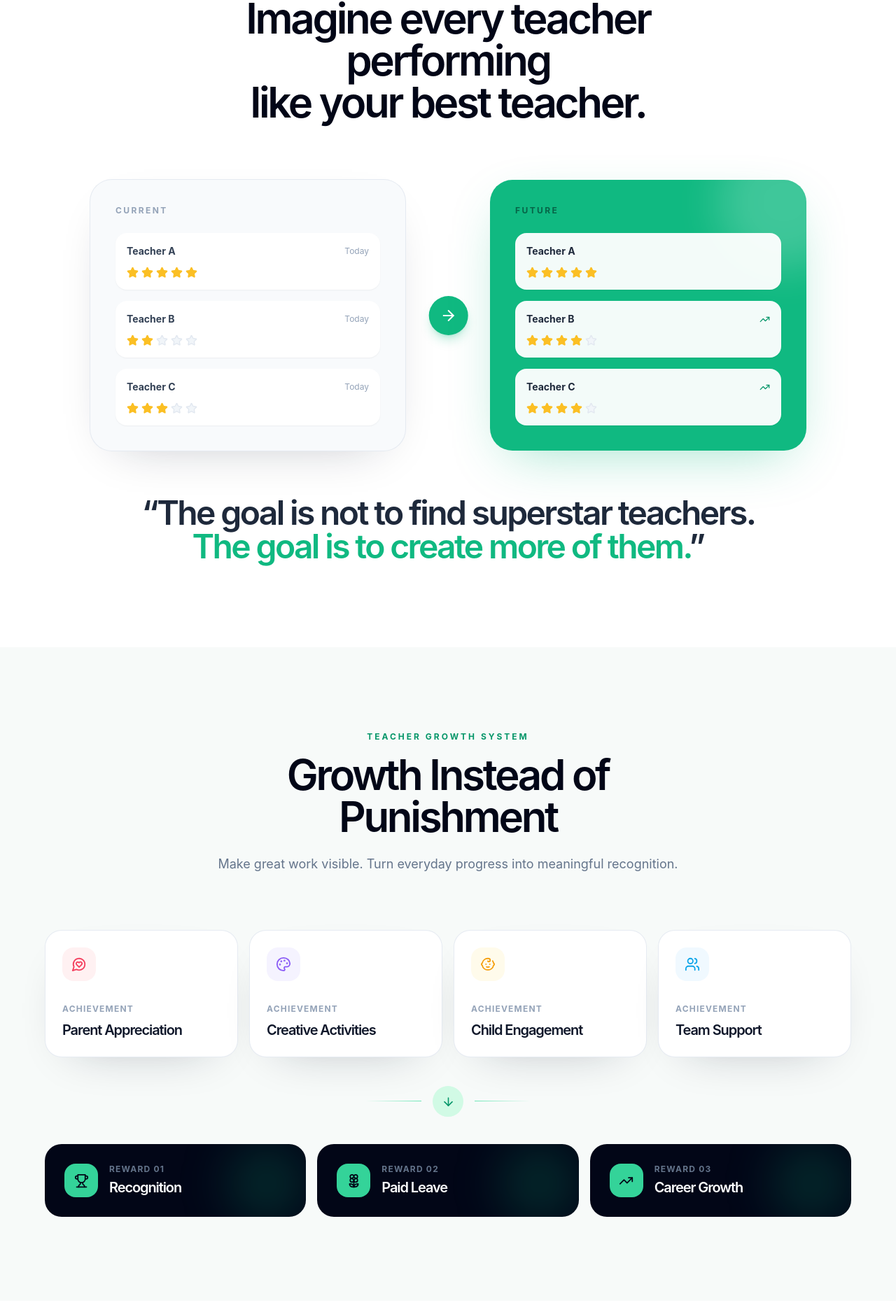
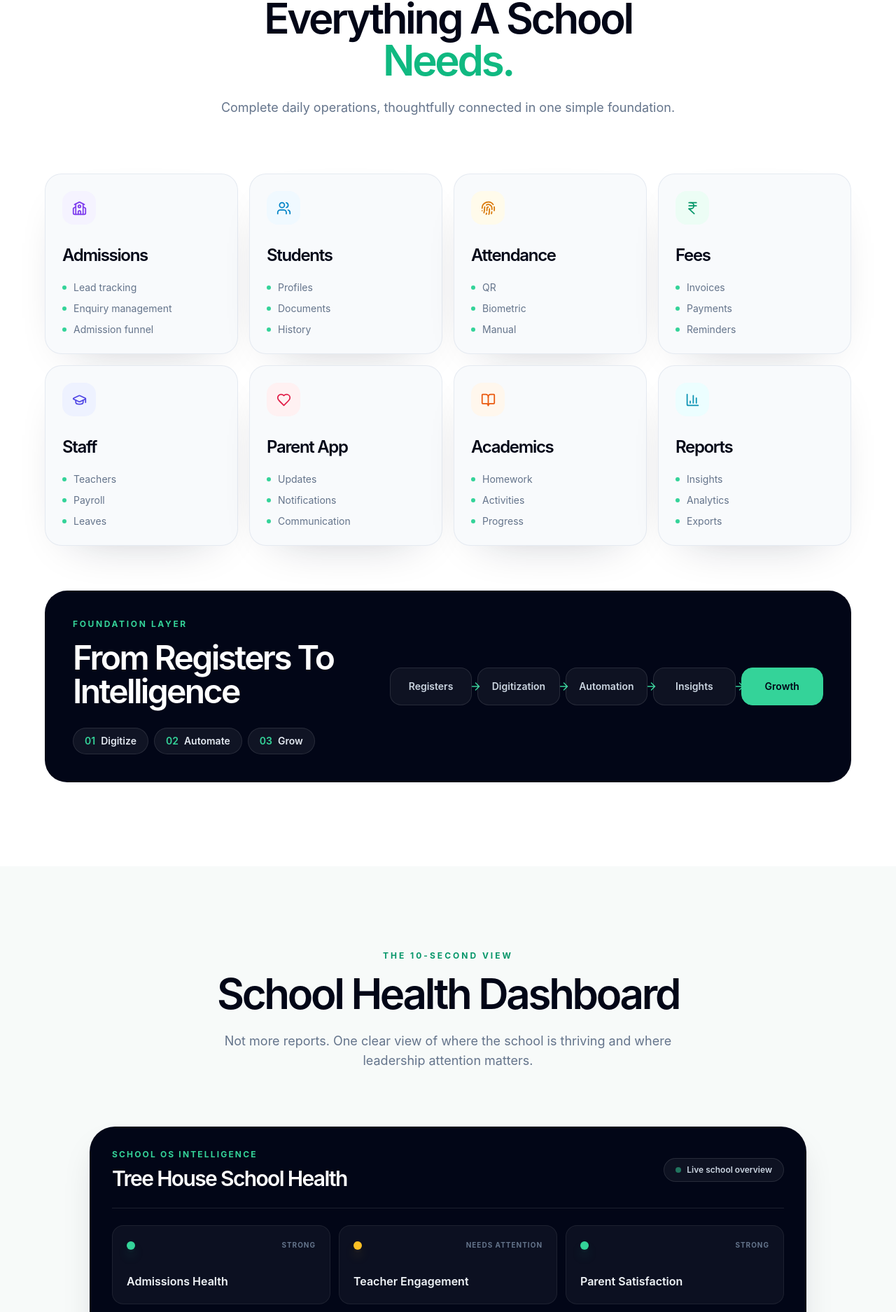
Before and after one commit to Aktiar0403/school-os, a Next.js app: page / in a window 1280 px wide. Shown: the part 3218-5093 px from the top of the page at 70% size. Built offline with nearby package versions, Linux system fonts and the light colour scheme.

Commit message:
Add school foundation and health story

```diff
--- a/app/page.tsx
+++ b/app/page.tsx
@@ -183,6 +183,28 @@ const capabilities = [
     accent: "from-emerald-500 to-teal-400",
   },
 ];
+
+const foundationModules = [
+  { title: "Admissions", items: ["Lead tracking", "Enquiry management", "Admission funnel"], icon: School, tint: "bg-violet-50 text-violet-600" },
+  { title: "Students", items: ["Profiles", "Documents", "History"], icon: Users, tint: "bg-sky-50 text-sky-600" },
+  { title: "Attendance", items: ["QR", "Biometric", "Manual"], icon: Fingerprint, tint: "bg-amber-50 text-amber-600" },
+  { title: "Fees", items: ["Invoices", "Payments", "Reminders"], icon: IndianRupee, tint: "bg-emerald-50 text-emerald-600" },
+  { title: "Staff", items: ["Teachers", "Payroll", "Leaves"], icon: GraduationCap, tint: "bg-indigo-50 text-indigo-600" },
+  { title: "Parent App", items: ["Updates", "Notifications", "Communication"], icon: Heart, tint: "bg-rose-50 text-rose-600" },
+  { title: "Academics", items: ["Homework", "Activities", "Progress"], icon: BookOpen, tint: "bg-orange-50 text-orange-600" },
+  { title: "Reports", items: ["Insights", "Analytics", "Exports"], icon: BarChart3, tint: "bg-cyan-50 text-cyan-600" },
+];
+
+const schoolHealth = [
+  { label: "Admissions Health", status: "Strong", color: "bg-emerald-400", glow: "shadow-emerald-400/40" },
+  { label: "Teacher Engagement", status: "Needs attention", color: "bg-amber-400", glow: "shadow-amber-400/40" },
+  { label: "Parent Satisfaction", status: "Strong", color: "bg-emerald-400", glow: "shadow-emerald-400/40" },
+  { label: "Student Retention", status: "Strong", color: "bg-emerald-400", glow: "shadow-emerald-400/40" },
+  { label: "Fee Collection", status: "Action needed", color: "bg-rose-500", glow: "shadow-rose-500/40" },
+  { label: "Staff Attendance", status: "Strong", color: "bg-emerald-400", glow: "shadow-emerald-400/40" },
+];
+
+const intelligenceJourney = ["Registers", "Digitization", "Automation", "Insights", "Growth"];
 
 const pathway = [
   { title: "Tree House", text: "One school", icon: School },
@@ -427,6 +449,118 @@ export default function Home() {
             </div>
           </Reveal>
         </div>
+      </section>
+
+      <section className="section-pad overflow-hidden bg-white">
+        <SectionIntro
+          eyebrow="The foundation"
+          title={
+            <>
+              Everything A School
+              <br />
+              <span className="text-emerald-500">Needs.</span>
+            </>
+          }
+          description="Complete daily operations, thoughtfully connected in one simple foundation."
+        />
+        <div className="mx-auto grid max-w-6xl gap-4 sm:grid-cols-2 lg:grid-cols-4">
+          {foundationModules.map(({ title, items, icon: Icon, tint }, index) => (
+            <Reveal key={title} delay={index * 0.04}>
+              <motion.div
+                whileHover={{ y: -7 }}
+                className="soft-card h-full rounded-3xl bg-slate-50 p-6"
+              >
+                <div className={cn("flex h-12 w-12 items-center justify-center rounded-2xl", tint)}>
+                  <Icon size={21} />
+                </div>
+                <h3 className="display mt-7 text-2xl font-semibold text-slate-950">{title}</h3>
+                <div className="mt-5 space-y-2.5">
+                  {items.map((item) => (
+                    <div key={item} className="flex items-center gap-2.5 text-sm text-slate-500">
+                      <span className="h-1.5 w-1.5 rounded-full bg-emerald-400" />
+                      {item}
+                    </div>
+                  ))}
+                </div>
+              </motion.div>
+            </Reveal>
+          ))}
+        </div>
+
+        <Reveal className="mx-auto mt-16 max-w-6xl overflow-hidden rounded-[2rem] bg-slate-950 p-7 text-white md:p-10">
+          <div className="grid gap-10 lg:grid-cols-[.8fr_1.2fr] lg:items-center">
+            <div>
+              <p className="text-xs font-bold uppercase tracking-[0.22em] text-emerald-400">Foundation Layer</p>
+              <h3 className="display mt-4 text-4xl font-semibold md:text-5xl">From Registers To Intelligence</h3>
+              <div className="mt-7 flex flex-wrap gap-2">
+                {["Digitize", "Automate", "Grow"].map((item, index) => (
+                  <span key={item} className="flex items-center gap-2 rounded-full border border-white/10 bg-white/[0.06] px-4 py-2 text-sm font-semibold text-slate-200">
+                    <span className="text-emerald-400">0{index + 1}</span>
+                    {item}
+                  </span>
+                ))}
+              </div>
+            </div>
+            <div className="grid gap-2 sm:grid-cols-5">
+              {intelligenceJourney.map((item, index) => (
+                <div key={item} className="relative">
+                  <div className={cn(
+                    "rounded-2xl border p-4 text-center text-sm font-semibold",
+                    index === intelligenceJourney.length - 1
+                      ? "border-emerald-400 bg-emerald-400 text-slate-950"
+                      : "border-white/10 bg-white/[0.05] text-slate-300",
+                  )}>
+                    {item}
+                  </div>
+                  {index < intelligenceJourney.length - 1 && (
+                    <ArrowDown className="mx-auto my-2 text-emerald-400 sm:absolute sm:-right-3.5 sm:top-1/2 sm:m-0 sm:-translate-y-1/2 sm:-rotate-90" size={17} />
+                  )}
+                </div>
+              ))}
+            </div>
+          </div>
+        </Reveal>
+      </section>
+
+      <section className="section-pad bg-[#f7faf9]">
+        <SectionIntro
+          eyebrow="The 10-second view"
+          title="School Health Dashboard"
+          description="Not more reports. One clear view of where the school is thriving and where leadership attention matters."
+        />
+        <Reveal className="mx-auto max-w-5xl overflow-hidden rounded-[2.25rem] bg-slate-950 p-5 text-white shadow-2xl shadow-slate-900/15 md:p-8">
+          <div className="mb-6 flex flex-col justify-between gap-4 border-b border-white/10 pb-6 sm:flex-row sm:items-center">
+            <div>
+              <p className="text-xs font-bold uppercase tracking-[0.18em] text-emerald-400">School OS Intelligence</p>
+              <h3 className="display mt-2 text-3xl font-semibold">Tree House School Health</h3>
+            </div>
+            <div className="flex items-center gap-2 rounded-full border border-white/10 bg-white/[0.05] px-4 py-2 text-xs font-semibold text-slate-300">
+              <span className="h-2 w-2 animate-pulse rounded-full bg-emerald-400" />
+              Live school overview
+            </div>
+          </div>
+          <div className="grid gap-3 sm:grid-cols-2 lg:grid-cols-3">
+            {schoolHealth.map(({ label, status, color, glow }) => (
+              <motion.div
+                key={label}
+                whileHover={{ y: -4 }}
+                className="rounded-2xl border border-white/[0.07] bg-white/[0.045] p-5"
+              >
+                <div className="flex items-center justify-between gap-3">
+                  <span className={cn("h-3 w-3 shrink-0 rounded-full shadow-lg", color, glow)} />
+                  <span className="text-[10px] font-bold uppercase tracking-widest text-slate-500">{status}</span>
+                </div>
+                <p className="mt-8 text-base font-semibold text-slate-100">{label}</p>
+              </motion.div>
+            ))}
+          </div>
+        </Reveal>
+        <Reveal className="mx-auto mt-10 max-w-4xl text-center">
+          <p className="display text-3xl font-semibold leading-tight text-slate-900 md:text-5xl">
+            “If you could see the health of your entire school
+            <span className="text-emerald-500"> in 10 seconds.</span>”
+          </p>
+        </Reveal>
       </section>
 
       <section className="section-pad overflow-hidden bg-white">
@@ -718,10 +852,10 @@ export default function Home() {
             <>
               One powerful system.
               <br />
-              <span className="text-emerald-500">A model for everyone.</span>
+              <span className="text-emerald-500">Different ways to participate.</span>
             </>
           }
-          description="Every school deserves access to better tools. Choose the model that fits today, and grow without changing the foundation."
+          description="Every school deserves access to better tools. Start with the shared platform or shape a white-label experience around your school."
         />
         <div className="mx-auto grid max-w-5xl gap-6 md:grid-cols-2">
           <Reveal>
@@ -737,14 +871,14 @@ export default function Home() {
                     Start here
                   </span>
                 </div>
-                <p className="mt-10 text-xs font-bold uppercase tracking-[0.18em] text-emerald-600">School OS Platform</p>
-                <h3 className="display mt-2 text-3xl font-semibold text-slate-950">Ready for every school</h3>
+                <p className="mt-10 text-xs font-bold uppercase tracking-[0.18em] text-emerald-600">Shared School OS</p>
+                <h3 className="display mt-2 text-3xl font-semibold text-slate-950">A foundation open to every school</h3>
                 <p className="mt-4 text-sm leading-6 text-slate-500">
-                  Use the complete School OS platform under our trusted identity, with a simple subscription and no heavy setup.
+                  Join the School OS platform with the complete operational foundation, ongoing improvements, and no heavy setup.
                 </p>
-                <div className="mt-8 flex items-end gap-2 border-y border-slate-200 py-6">
-                  <span className="display text-5xl font-semibold text-slate-950">₹999</span>
-                  <span className="pb-1 text-sm font-medium text-slate-400">/ month onwards</span>
+                <div className="mt-8 border-y border-slate-200 py-6">
+                  <p className="display text-4xl font-semibold text-slate-950">Start together. Grow together.</p>
+                  <p className="mt-2 text-sm text-slate-400">A practical path into the complete School OS vision</p>
                 </div>
                 <div className="mt-7 space-y-3">
                   {["Core School OS capabilities", "Fast setup and ongoing updates", "Grow at your own pace"].map((item) => (
@@ -799,6 +933,48 @@ export default function Home() {
           <p className="text-sm leading-6 text-slate-500">
             Same vision. Same commitment to better schools.
             <span className="font-semibold text-slate-800"> A path designed for where you are today.</span>
+          </p>
+        </Reveal>
+      </section>
+
+      <section className="section-pad overflow-hidden bg-[#f7faf9]">
+        <SectionIntro
+          eyebrow="Built with school leaders"
+          title={
+            <>
+              Shaped by the people
+              <br />
+              <span className="text-emerald-500">who know schools best.</span>
+            </>
+          }
+          description="We are speaking with principals, teachers and school owners across Barak Valley to understand how schools really operate."
+        />
+        <div className="mx-auto grid max-w-5xl gap-4 sm:grid-cols-2 lg:grid-cols-4">
+          {[
+            { title: "Tree House", text: "The starting point", icon: School },
+            { title: "Future Partner Schools", text: "Learning together", icon: HandHeart },
+            { title: "Barak Valley", text: "A regional movement", icon: MapPin },
+            { title: "North East", text: "A shared possibility", icon: Compass },
+          ].map(({ title, text, icon: Icon }, index) => (
+            <Reveal key={title} delay={index * 0.07}>
+              <motion.div
+                whileHover={{ y: -7 }}
+                className="soft-card h-full rounded-3xl bg-white p-6 text-center"
+              >
+                <span className="mx-auto flex h-14 w-14 items-center justify-center rounded-2xl bg-emerald-50 text-emerald-600">
+                  <Icon size={23} />
+                </span>
+                <p className="mt-7 text-xs font-bold uppercase tracking-[0.16em] text-emerald-600">0{index + 1}</p>
+                <h3 className="display mt-2 text-xl font-semibold text-slate-950">{title}</h3>
+                <p className="mt-2 text-sm text-slate-500">{text}</p>
+              </motion.div>
+            </Reveal>
+          ))}
+        </div>
+        <Reveal className="mx-auto mt-12 max-w-4xl rounded-[2rem] bg-emerald-500 px-7 py-10 text-center text-slate-950 shadow-glow md:px-12">
+          <p className="text-xs font-bold uppercase tracking-[0.2em] text-emerald-950/60">An invitation to Biswajit Sir</p>
+          <p className="display mt-4 text-3xl font-semibold leading-tight md:text-5xl">
+            Help us shape a School OS grounded in real school leadership.
           </p>
         </Reveal>
       </section>
```
